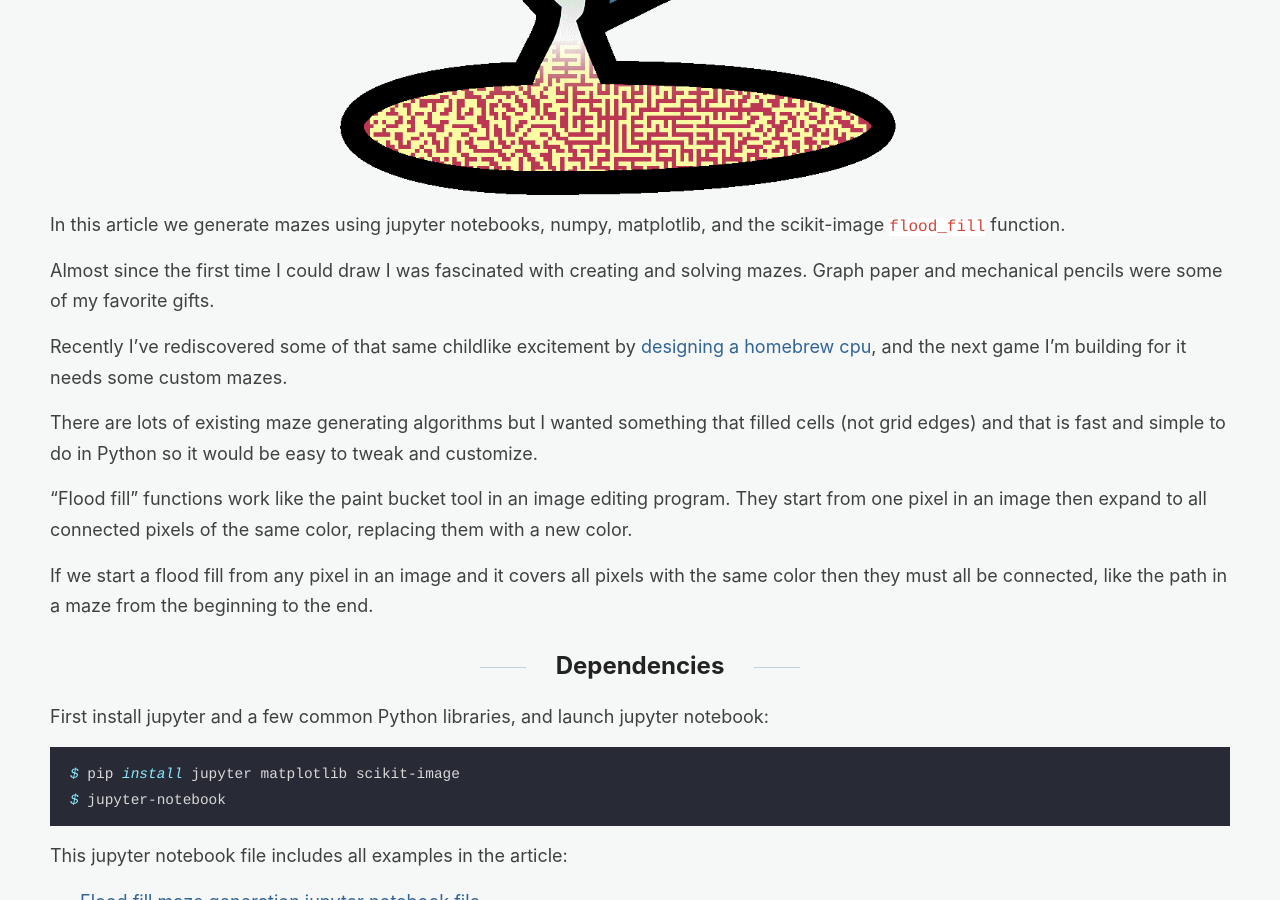
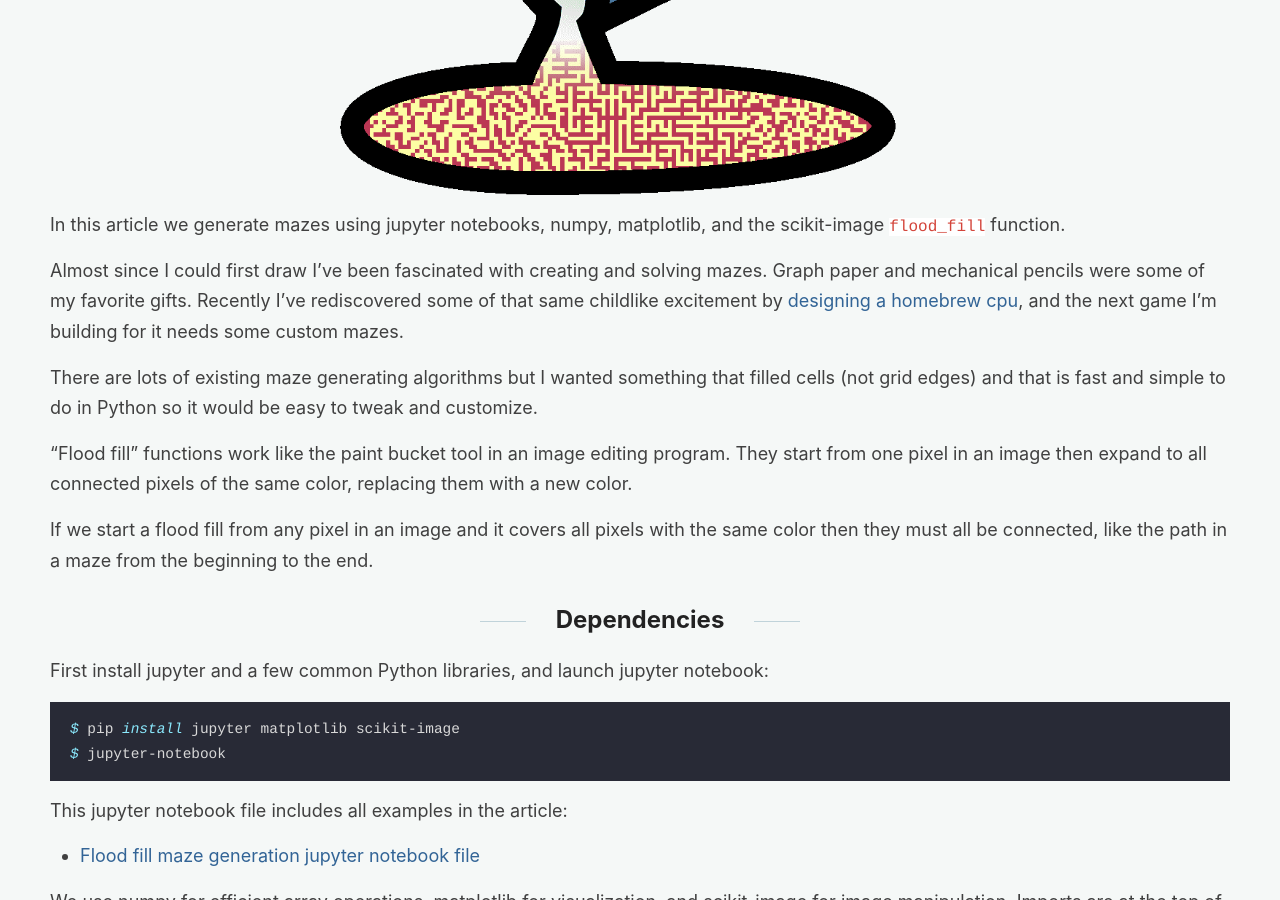
Before and after one commit to wardi/wardi.github.io, a Jekyll site: the page built from _posts/2023-07-07-flood-fill-mazes.md, in a window 1280 px wide and 900 px high, scrolled down 741 px. Built offline with Jekyll 4.4.1, drawn with Linux system fonts in a browser that asks for light colours.

Commit message:
fewer paragraphs

```diff
--- a/_posts/2023-07-07-flood-fill-mazes.md
+++ b/_posts/2023-07-07-flood-fill-mazes.md
@@ -11,9 +11,8 @@
 In this article we generate mazes using jupyter notebooks, numpy, matplotlib,
 and the scikit-image `flood_fill` function.
 
-Almost since the first time I could draw I was fascinated with creating and solving mazes.
+Almost since I could first draw I've been fascinated with creating and solving mazes.
 Graph paper and mechanical pencils were some of my favorite gifts.
-
 Recently I've rediscovered some of that same childlike excitement by
 [designing a homebrew cpu](/cpu/), and the next game I'm building
 for it needs some custom mazes.
```
